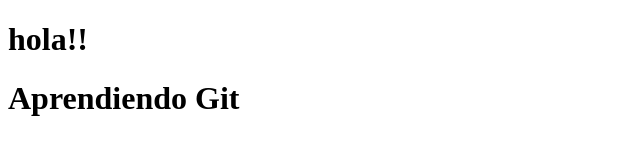
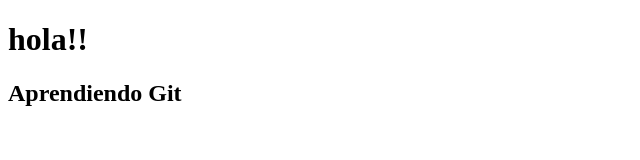
Before and after one commit to mago25/pruebaGit, a plain HTML site: page index.html in a window 1280 px wide. Shown: the whole page, without its empty margins (0-640 px from the left). Drawn offline with Linux system fonts and the light colour scheme.

Commit message:
cambio de h1 por h2

```diff
--- a/index.html
+++ b/index.html
@@ -8,6 +8,6 @@
 </head>
 <body>
     <h1>hola!!</h1>
-    <h1>Aprendiendo Git</h1>
+    <h2>Aprendiendo Git</h2>
 </body>
 </html>
```
